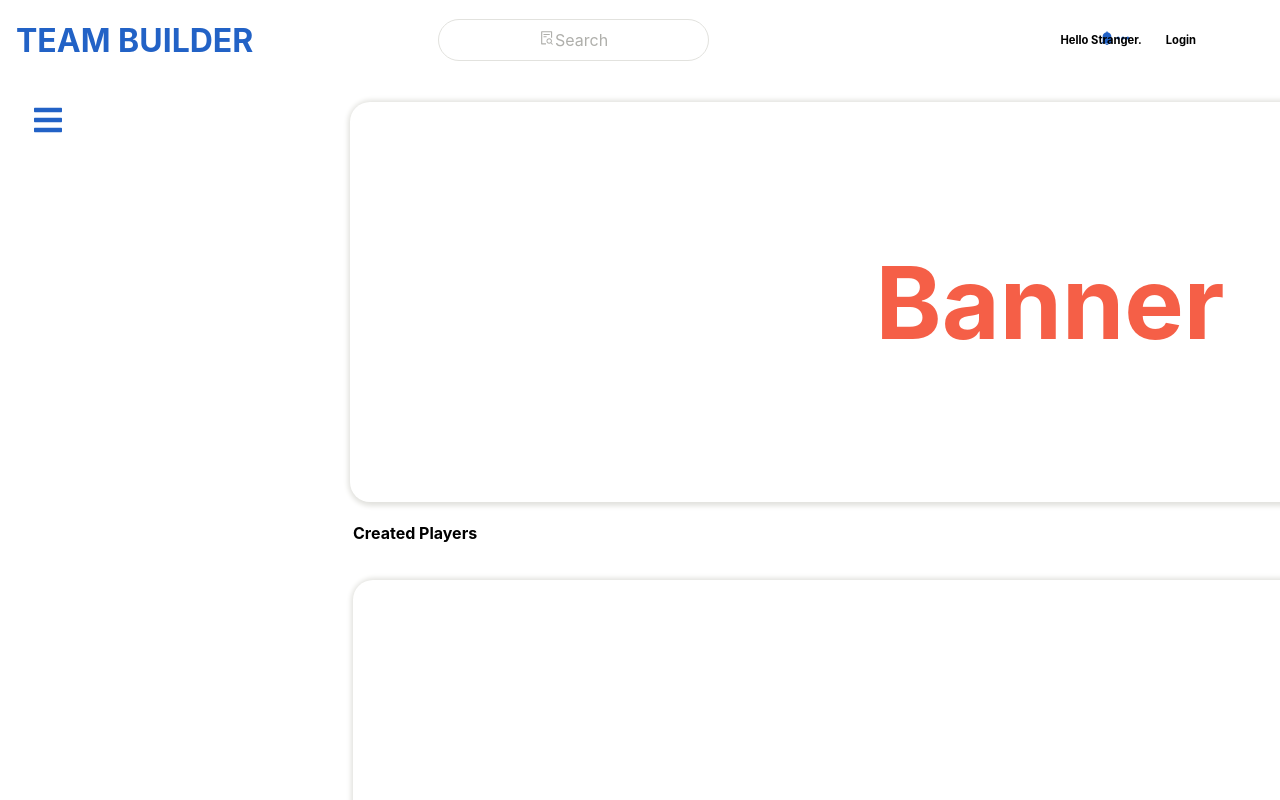
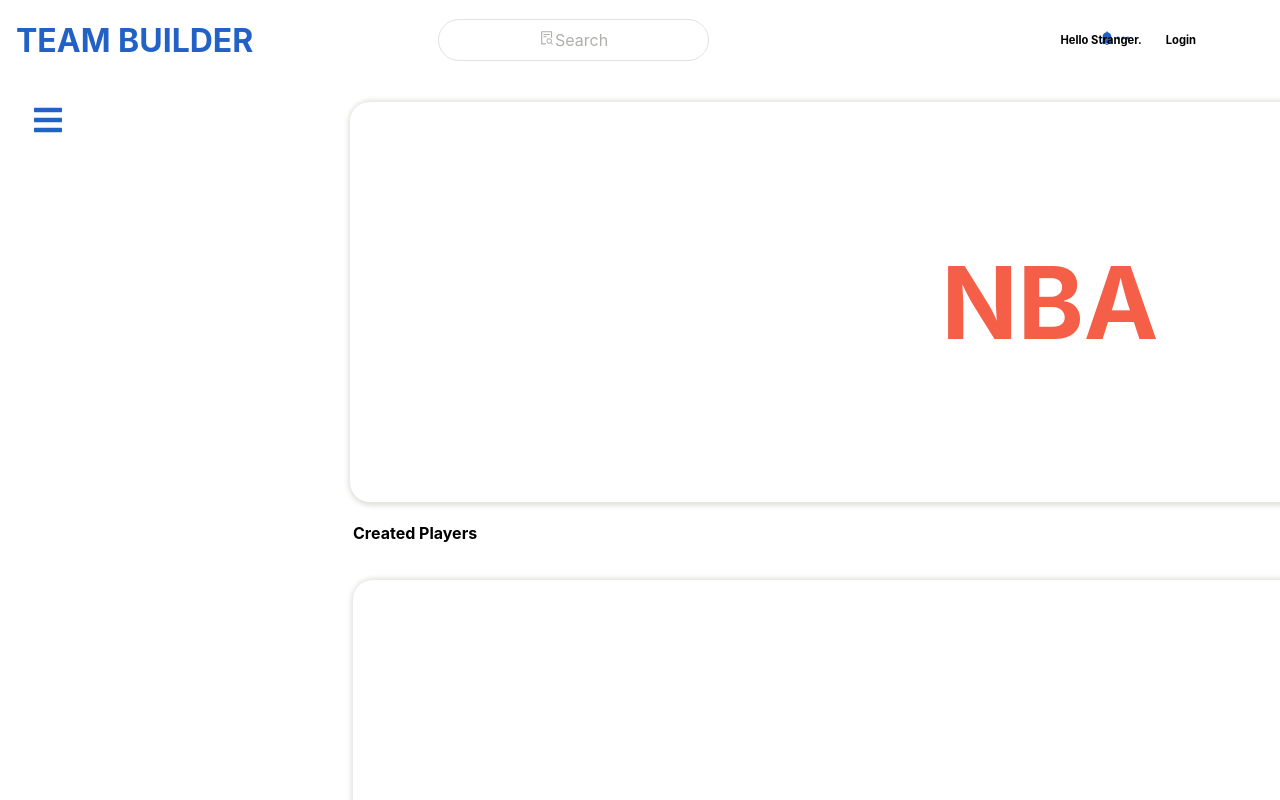
Before and after one commit to VernellMiller/sports-chat-frontend, a React (Create React App) app: page /landing in a window 1280 px wide. Shown: the top 800 px of the page. Built offline with nearby package versions, Linux system fonts and the light colour scheme; no server answers.

Commit message:
imports sidebar data

```diff
--- a/src/components/Banner.js
+++ b/src/components/Banner.js
@@ -2,12 +2,13 @@ import { Link } from "react-router-dom";
 // import styled from "styled-components";
 import { logOut } from "../services/firebase";
 import { StyledBanner } from "../styles.js";
+import { SidebarData } from "./SidebarData";
 
 
 const Banner = (props) => {
     return (
         <StyledBanner>
-            <h1 className="team">Banner</h1>
+            <h1 className="team">{SidebarData[0].title}</h1>
             <div>
             {/* <img src="https://th.bing.com/th/id/R.0e552a9c288bf08db96f90bf58ea94c8?rik=na7str7Z2qpoPQ&riu=http%3a%2f%2fpavbca.com%2fwalldb%2foriginal%2f7%2f3%2fe%2f364865.jpg&ehk=lkqIdS8fnDtmNCWql2z0%2fVWOCsotkwbHS61C2R9n62A%3d&risl=&pid=ImgRaw&r=0" alt=""></img> */}
             </div>
```
